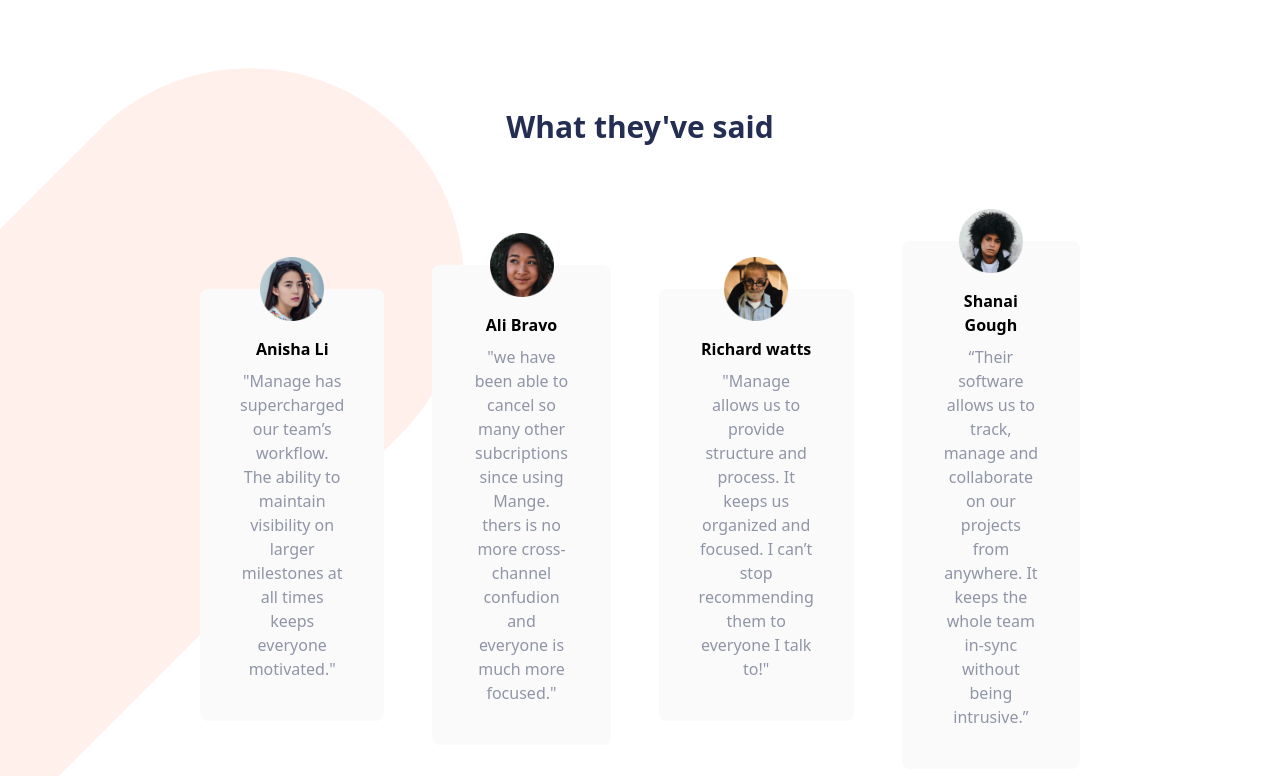
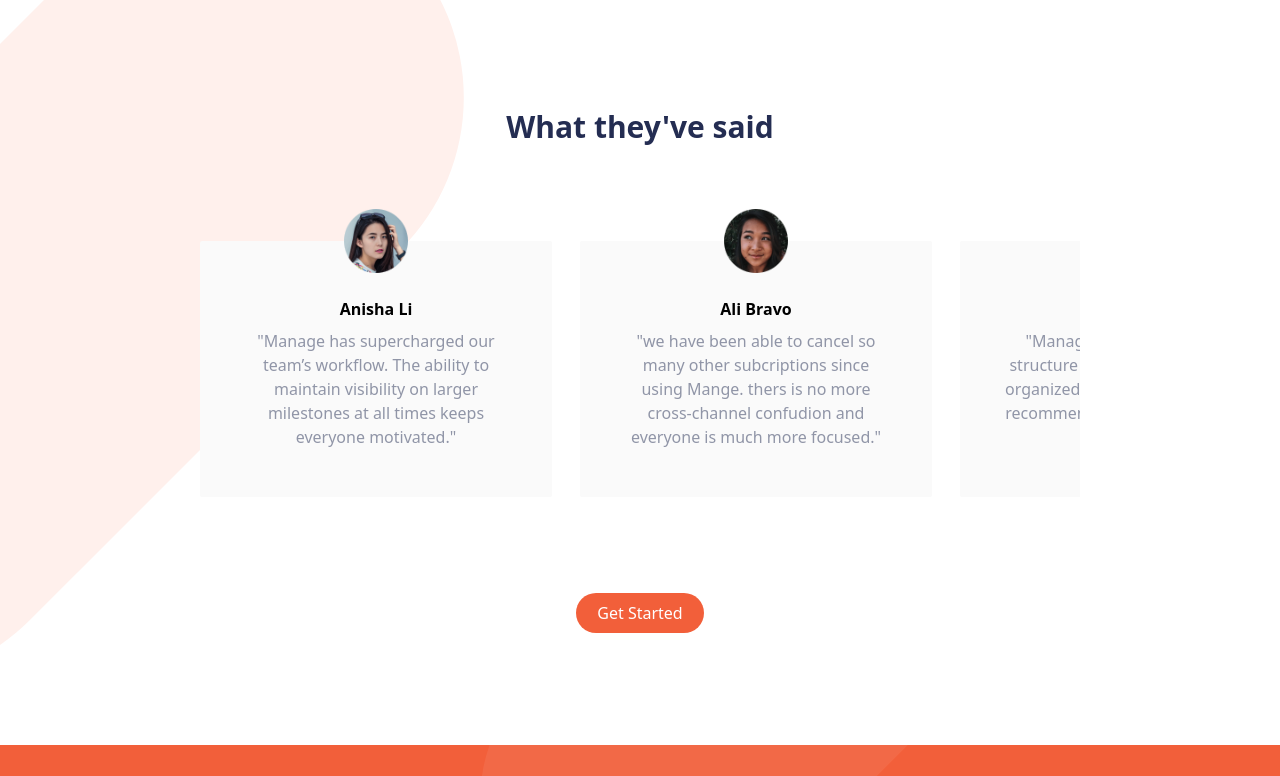
Before and after one commit to Cokejnr7/Manage, a website: page index.html in a window 1280 px wide. Shown: the part 1244-2020 px from the top of the page. Drawn offline with Linux system fonts and the light colour scheme.

Commit message:
hidden overflow scrollbar preparing for animation

```diff
--- a/index.html
+++ b/index.html
@@ -160,13 +160,14 @@
 
     <!-- testimonials -->
 
-    <section class="container mx-auto flex flex-col gap-y-24  mb-28 px-6 md:px-12 ">
+    <section class="container mx-auto flex flex-col gap-y-16  mb-28 px-6 md:px-12 ">
 
       <h2 class="text-3xl text-darkBlue font-bold text-center">What they've said</h2>
 
-      <div class="flex flex-col items-center gap-y-5 gap-x-12 md:flex-row">
+      <div class="overflow-x-auto py-8 no-scrollbar">
+      <div class="flex flex-col items-center gap-y-5 gap-x-7 md:flex-row ">
         <div
-          class="p-10 flex-col space-y-2 justify-center bg-veryLightGray md:w-1/3 rounded-lg relative flex items-center">
+          class="px-10 py-12 flex-col space-y-2 justify-center min-w-[40%] bg-veryLightGray rounded-sm relative flex items-center">
           <img src="img/avatar-anisha.png" class="w-16 absolute -top-8" />
           <p class="font-bold text-center">Anisha Li</p>
           <p class="max-w-xs text-center text-darkGrayishBlue md:max-w-xl">
@@ -184,7 +185,7 @@
         </div>
 
         <div
-          class="hidden p-10 flex-col space-y-2 justify-center bg-veryLightGray md:w-1/3 rounded-lg relative md:flex items-center">
+          class="hidden px-10 py-12 flex-col space-y-2 justify-center min-w-[40%] bg-veryLightGray  rounded-sm relative md:flex items-center">
           <img src="img/avatar-ali.png" class="w-16 absolute -top-8" />
           <p class="font-bold text-center">Ali Bravo</p>
           <p class="max-w-xs text-center text-darkGrayishBlue md:max-w-xl">
@@ -195,7 +196,7 @@
         </div>
 
         <div
-          class="hidden p-10 flex-col justify-center space-y-2 bg-veryLightGray md:w-1/3 rounded-lg relative md:flex items-center">
+          class="hidden px-10 py-12 flex-col justify-center min-w-[40%] space-y-2 bg-veryLightGray rounded-sm relative md:flex items-center">
           <img src="img/avatar-richard.png" class="w-16 absolute -top-8" />
           <p class="font-bold text-center">Richard watts</p>
           <p class="max-w-xs text-center text-darkGrayishBlue md:max-w-sm">
@@ -206,7 +207,7 @@
         </div>
 
         <div
-          class="hidden p-10 flex-col justify-center space-y-2 bg-veryLightGray md:w-1/3 rounded-lg relative md:flex items-center">
+          class="hidden px-10 py-12 flex-col justify-center space-y-2 min-w-[40%] bg-veryLightGray  rounded-sm relative md:flex items-center">
           <img src="img/avatar-shanai.png" class="w-16 absolute -top-8" />
           <p class="font-bold text-center">Shanai Gough</p>
           <p class="max-w-xs text-center text-darkGrayishBlue md:max-w-sm">
@@ -217,6 +218,7 @@
         </div>
 
       </div>
+    </div>
       <button href="#" class="px-4 py-2 w-32 bg-brightRed self-center rounded-full text-center text-white hover:bg-brightRedLight">Get Started</button>
     </section>
 
--- a/input.css
+++ b/input.css
@@ -82,5 +82,15 @@
       transform: translateX(40px) rotate(-45deg);
     }
 
+    .no-scrollbar::-webkit-scrollbar{
+        display: none;
+    }
+
+
+    .no-scrollbar{
+      -ms-overflow-style: none;
+      scrollbar-width: none;
+  }
+
 
   }
```
Also changed, not shown: css/main.css.
